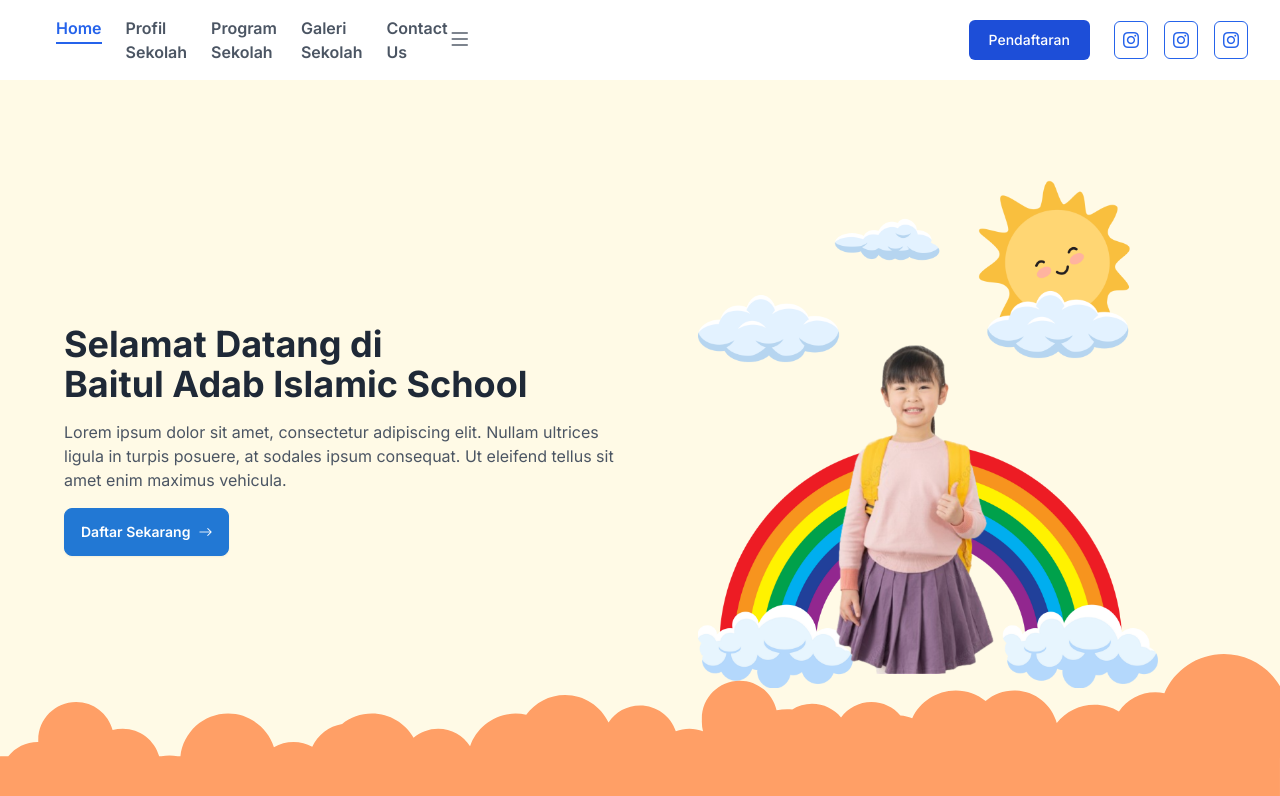
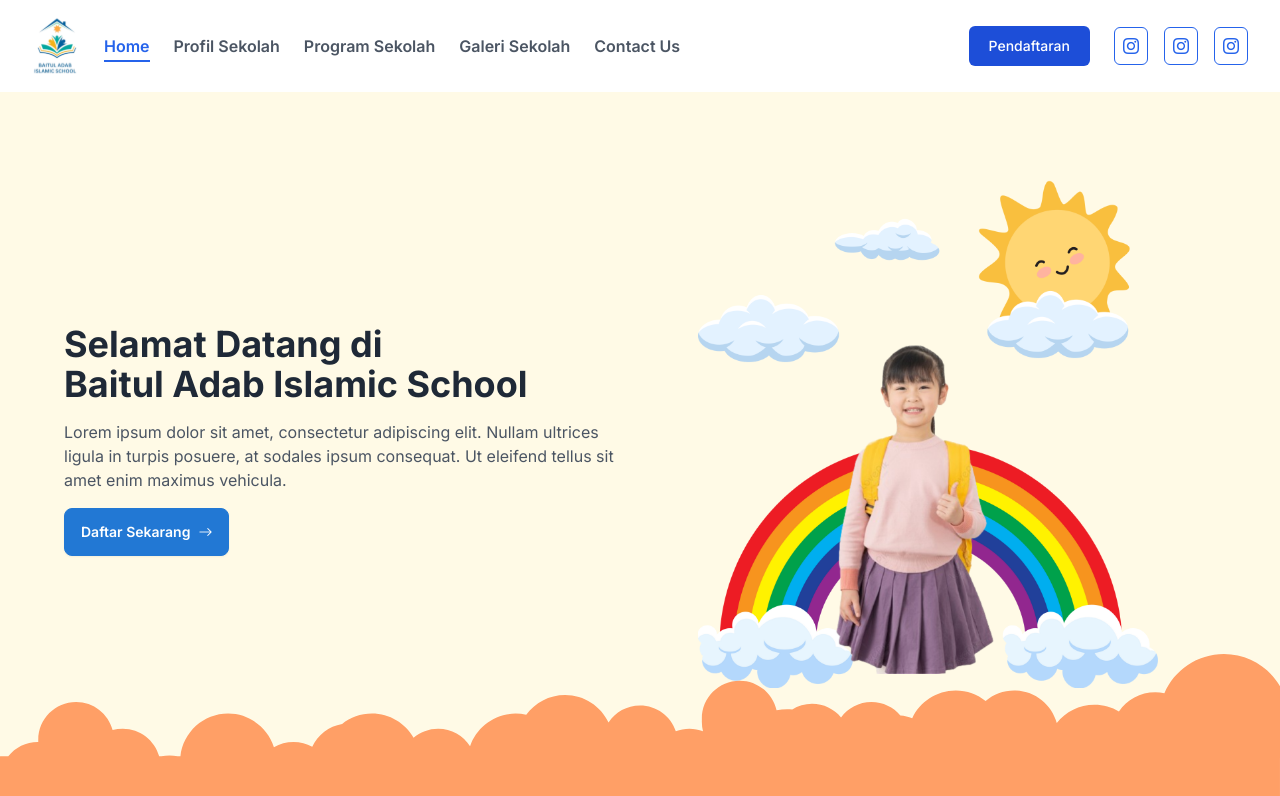
Before and after one commit to makbarramadhan62/baitul-adab-web, a Next.js app: page / in a window 1280 px wide. Shown: the top 796 px of the page. Built offline with nearby package versions, Linux system fonts and the light colour scheme.

Commit message:
style: adjust responsive

```diff
--- a/components/navbar/index.tsx
+++ b/components/navbar/index.tsx
@@ -161,7 +161,7 @@ const Navbar = () => {
           </div>
         </div>
 
-        <div className="drawer">
+        <div className="drawer block lg:hidden">
           <input id="my-drawer" type="checkbox" className="drawer-toggle" />
           <div className="drawer-content">
             {/* Page content here */}
```
